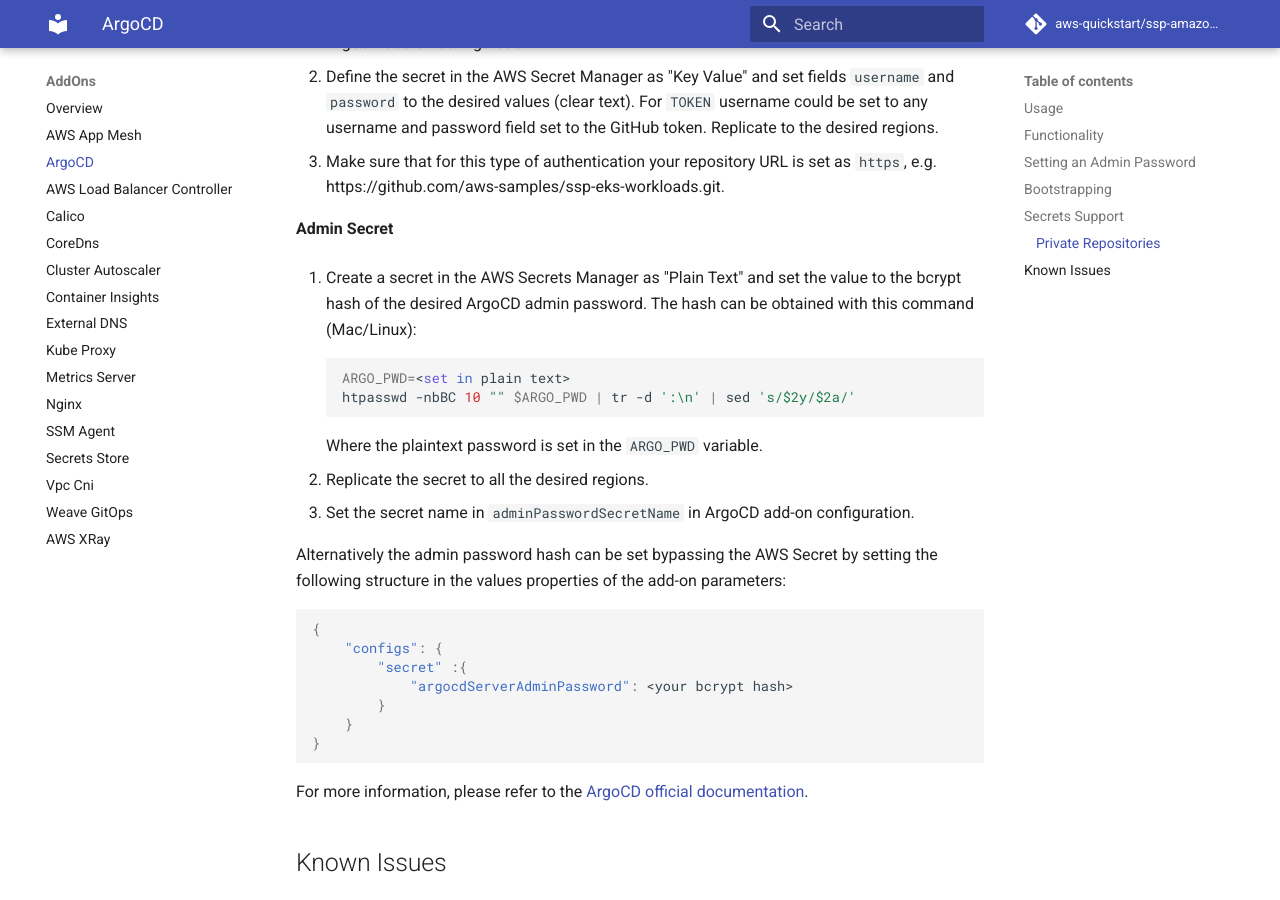
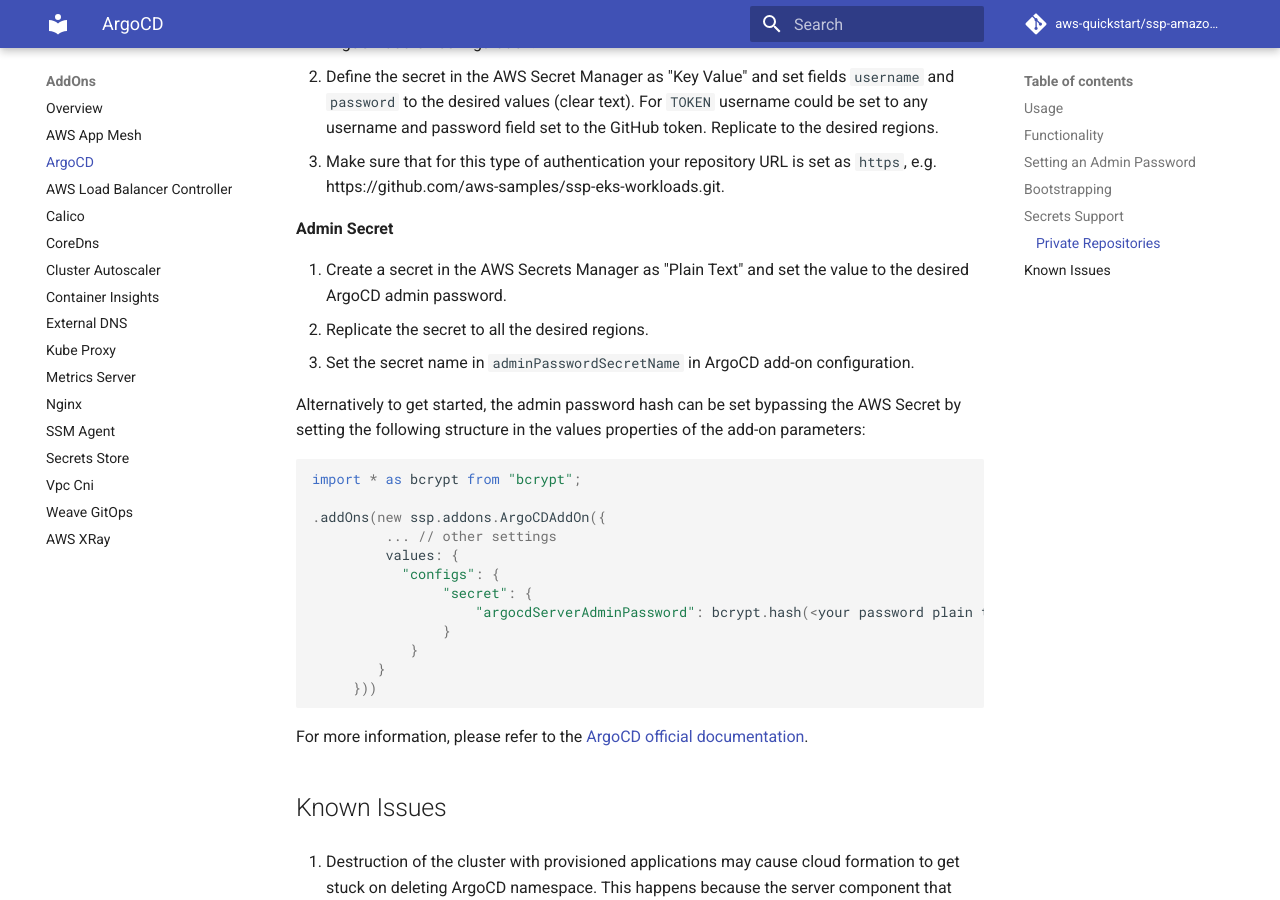
Before and after one commit to aws-quickstart/cdk-eks-blueprints, an MkDocs documentation site: the page built from docs/addons/argo-cd.md, in a window 1280 px wide and 900 px high, scrolled down 4811 px. Built offline with MkDocs 1.6.1 and Material for MkDocs 9.7.7, drawn with Linux system fonts in a browser that asks for light colours; comment, search, counter and statistics services are not loaded; some of the changed text lies outside the part shown.

Commit message:
reverted admin password change as it does not work properly  when CSI secret rotation is enabled

````diff
--- a/docs/addons/argo-cd.md
+++ b/docs/addons/argo-cd.md
@@ -52,7 +52,7 @@
 
 Inside ArgoCD, the admin password is stored as a `bcrypt` hash. This step will be performed by the framework and stored in the ArgoCD admin `secret`.
 
-You can change the admin password through the Secrets Manager, but it will require rerunning the provisioning pipeline. Automatic sync with the Secrets Manager will be added in the future.
+You can change the admin password through the Secrets Manager, but it will require rerunning the provisioning pipeline.
 
 ## Bootstrapping
 
@@ -175,26 +175,25 @@
 
 **Admin Secret**
 
-1. Create a secret in the AWS Secrets Manager as "Plain Text" and set the value to the bcrypt hash of the desired ArgoCD admin password. The hash can be obtained with this command (Mac/Linux):
-```bash
-ARGO_PWD=<set in plain text>
-htpasswd -nbBC 10 "" $ARGO_PWD | tr -d ':\n' | sed 's/$2y/$2a/'
-```
-Where the plaintext password is set in the `ARGO_PWD` variable.
+1. Create a secret in the AWS Secrets Manager as "Plain Text" and set the value to the desired ArgoCD admin password.
+2. Replicate the secret to all the desired regions.
+3. Set the secret name in `adminPasswordSecretName` in ArgoCD add-on configuration.
 
-1. Replicate the secret to all the desired regions.
-2. Set the secret name in `adminPasswordSecretName` in ArgoCD add-on configuration.
+Alternatively to get started, the admin password hash can be set bypassing the AWS Secret by setting the following structure in the values properties of the add-on parameters:
 
-Alternatively the admin password hash can be set bypassing the AWS Secret by setting the following structure in the values properties of the add-on parameters:
+```typescript
+import * as bcrypt from "bcrypt";
 
-```json
-{
-    "configs": {
-        "secret" :{
-            "argocdServerAdminPassword": <your bcrypt hash>
+.addOns(new ssp.addons.ArgoCDAddOn({
+         ... // other settings
+         values: {
+           "configs": {
+                "secret": {
+                    "argocdServerAdminPassword": bcrypt.hash(<your password plain text>, 10) // or just supply <your bcrypt hash> directly
+                }
+            }
         }
-    }
-}
+     }))
 ```
 
 For more information, please refer to the [ArgoCD official documentation](https://github.com/argoproj/argo-helm/tree/master/charts/argo-cd).
--- a/package.json
+++ b/package.json
@@ -48,6 +48,7 @@
         "@types/assert": "^1.5.6",
         "@types/bcrypt": "^5.0.0",
         "aws-sdk": "2.1046.0",
+        "bcrypt": "^5.0.1",
         "dot-object": "^2.1.4",
         "js-yaml": "4.1.0",
         "lint": "^1.1.2",
````
Also changed, not shown: 2 other files.
